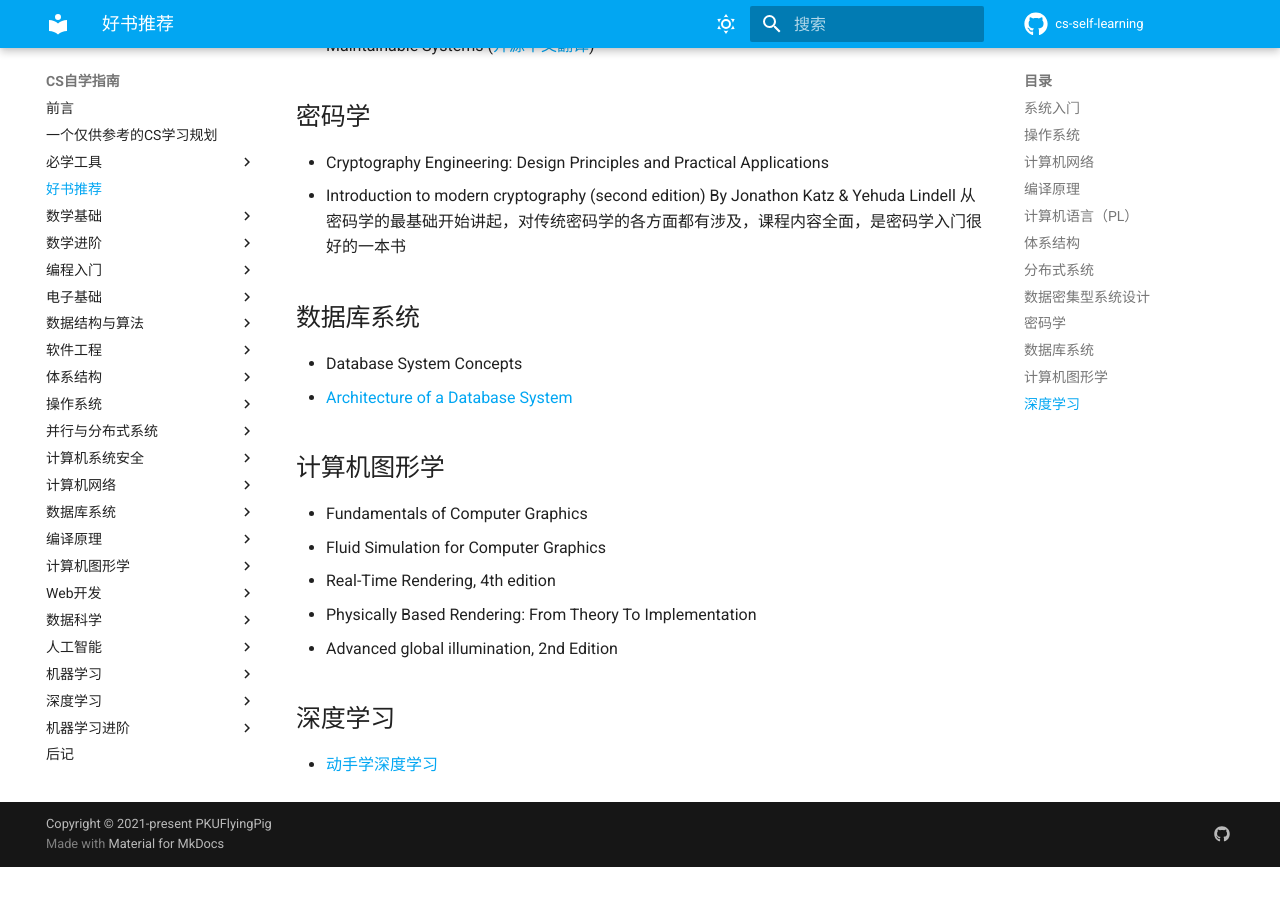
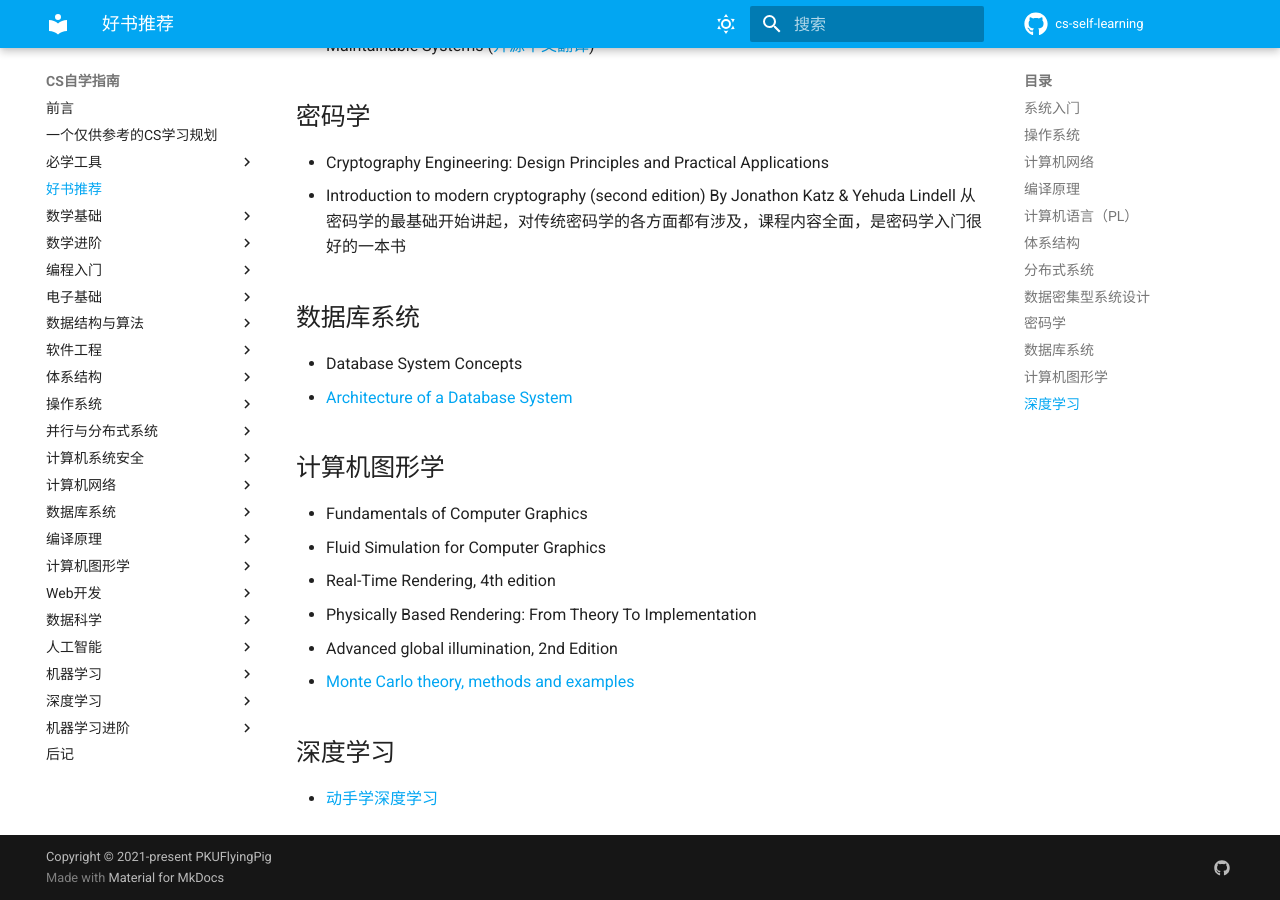
Before and after one commit to PKUFlyingPig/cs-self-learning, an MkDocs documentation site: the page built from docs/好书推荐.md, in a window 1280 px wide and 900 px high, scrolled down 1668 px. Built offline with MkDocs 1.6.1 and Material for MkDocs 9.7.7, drawn with Linux system fonts in a browser that asks for light colours; comment, search, counter and statistics services are not loaded; before the commit the page ends 2535 px from its top, so only the background shows below that.

Commit message:
add monte carlo theory

```diff
--- a/docs/好书推荐.md
+++ b/docs/好书推荐.md
@@ -47,5 +47,6 @@
 - Real-Time Rendering, 4th edition
 - Physically Based Rendering: From Theory To Implementation
 - Advanced global illumination, 2nd Edition
+- [Monte Carlo theory, methods and examples](https://artowen.su.domains/mc/)
 ## 深度学习
 - [动手学深度学习](http://tangshusen.me/Dive-into-DL-PyTorch/#/)
```
